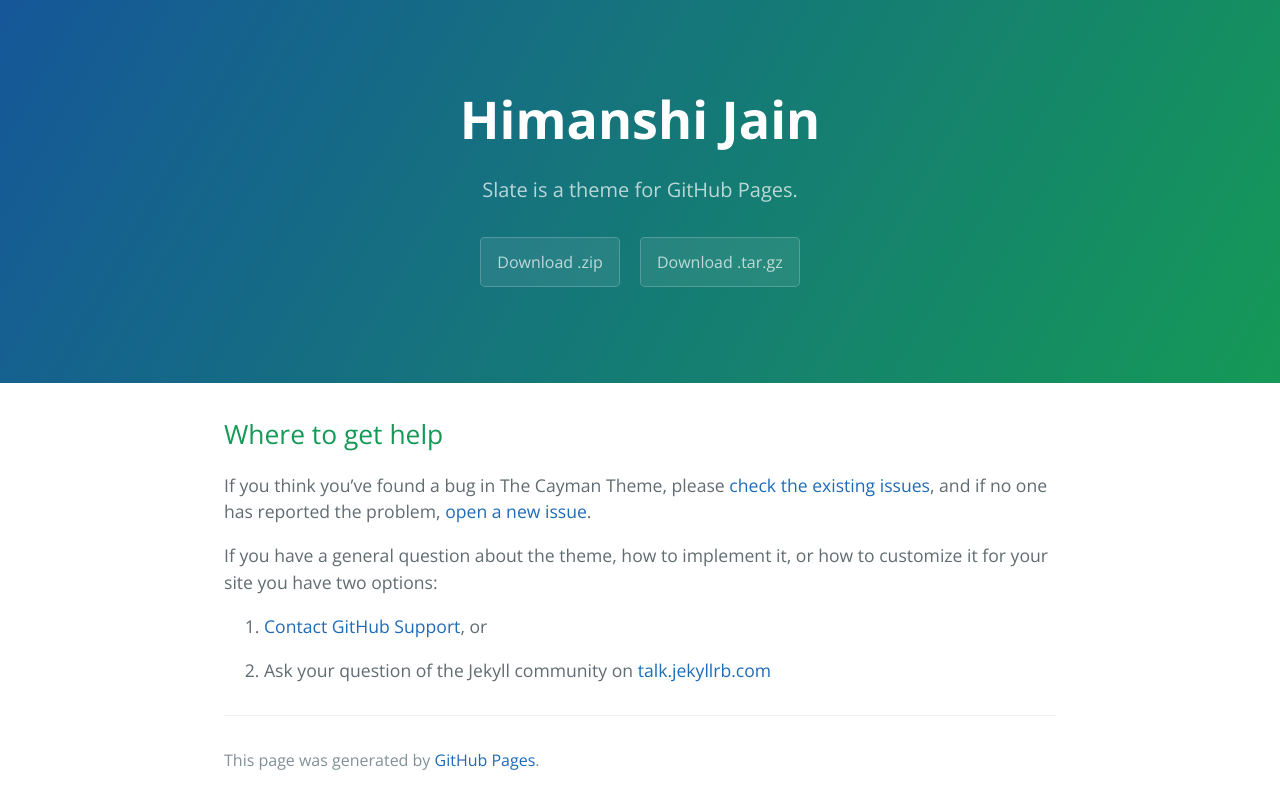
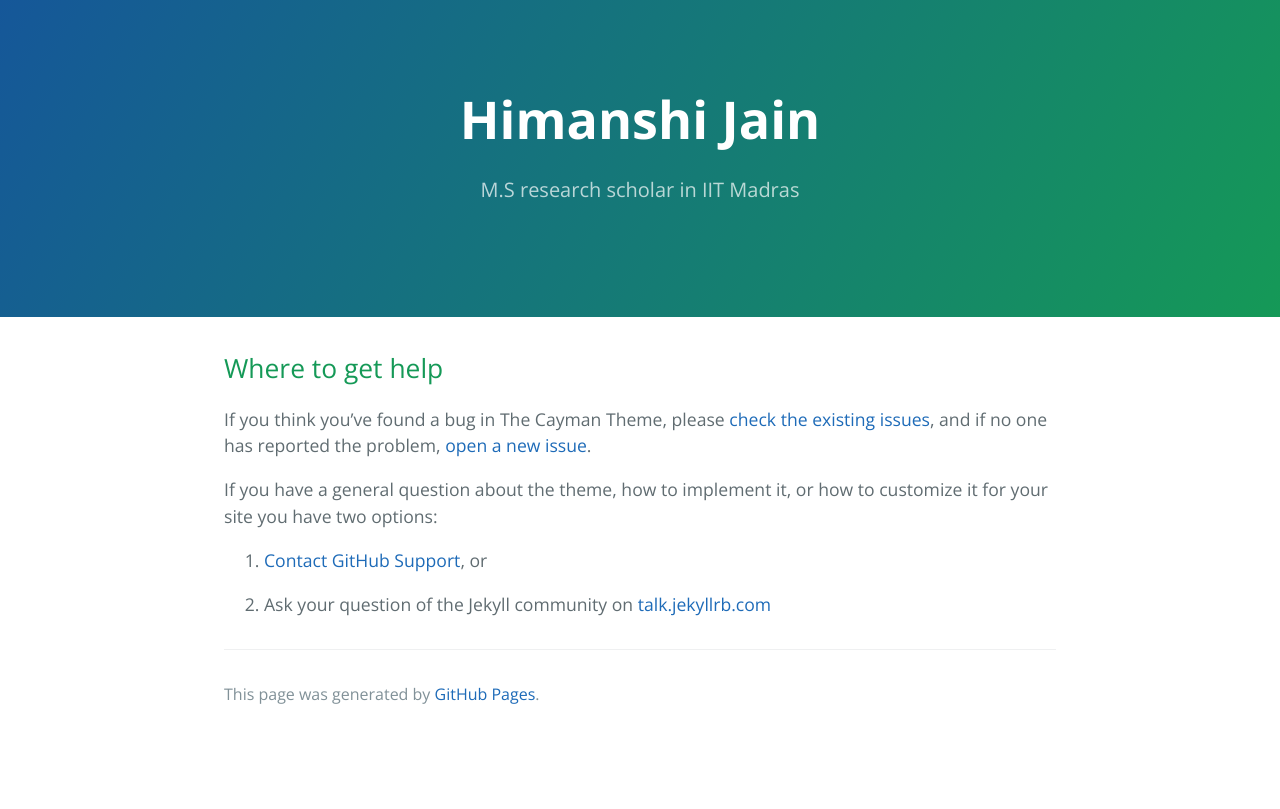
Before and after one commit to HimiJain/HimiJain.github.io, a Jekyll site: the page built from docs/SUPPORT.md, in a window 1280 px wide. Shown: the top 809 px of the page. Built offline with Jekyll 4.4.1, drawn with Linux system fonts in a browser that asks for light colours; our own code applies the rules of GitHub Pages for plain Markdown files.

Commit message:
Update _config.yml

```diff
--- a/_config.yml
+++ b/_config.yml
@@ -1,4 +1,3 @@
 theme: jekyll-theme-slate
 title: Himanshi Jain
-description: Slate is a theme for GitHub Pages.
-show_downloads: true
+description: M.S research scholar in IIT Madras
```
